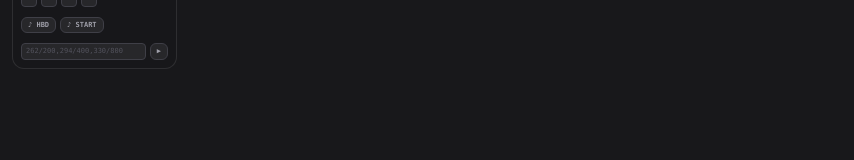
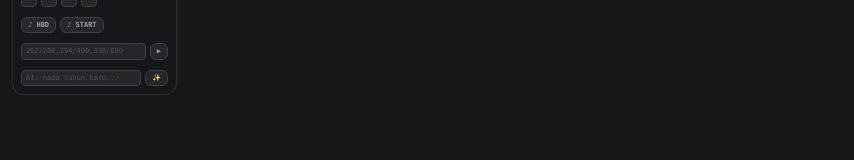
Before and after one commit to jajangking/kei, a Next.js app: page /simulasi in a window 1280 px wide. Shown: the part 144-304 px from the top of the page, without its empty margins (0-854 px from the left). Built offline with nearby package versions, Linux system fonts and the light colour scheme.

Commit message:
tambah AI melody generator: prompt ke Groq, auto-convert ke nada

```diff
--- a/app/simulasi/page.tsx
+++ b/app/simulasi/page.tsx
@@ -1237,6 +1237,65 @@ export default function SimulasiPage() {
                 ▶
               </button>
             </div>
+            <div className="flex gap-1 mt-1">
+              <input type="text" id="melodyPrompt" placeholder="AI: nada tahun baru..."
+                className="flex-1 min-w-0 px-1 py-0.5 rounded bg-zinc-800 border border-zinc-700 text-zinc-300 text-[7px] font-mono outline-none placeholder-zinc-600"
+              />
+              <button id="melodyAiBtn" onClick={async () => {
+                const btn = document.getElementById('melodyAiBtn') as HTMLButtonElement;
+                const inp = document.getElementById('melodyPrompt') as HTMLInputElement;
+                if (!btn || !inp) return;
+                const prompt = inp.value.trim();
+                if (!prompt || !groqApiKeyRef.current) return;
+                btn.textContent = '...';
+                btn.disabled = true;
+                try {
+                  const res = await fetch('/api/groq/chat', {
+                    method: 'POST',
+                    headers: { 'Content-Type': 'application/json' },
+                    body: JSON.stringify({
+                      messages: [{ role: 'user', content: prompt }],
+                      apiKey: groqApiKeyRef.current,
+                      systemPrompt: 'Kamu adalah komposer nada buzzer. Balas ONLY dengan daftar freq/dur pisah koma. Contoh: 262/200,294/200,330/400. Freq dalam Hz (262=C4, 294=D4, 330=E4, 349=F4, 392=G4, 440=A4, 494=B4, 523=C5). Dur dalam ms. MAX 50 not. Jangan tulis apa-apa selain daftar.',
+                    }),
+                  });
+                  if (!res.ok) throw Error('Gagal');
+                  const reader = res.body?.getReader();
+                  if (!reader) throw Error('No reader');
+                  const dec = new TextDecoder();
+                  let full = '';
+                  while (true) {
+                    const { done, value } = await reader.read();
+                    if (done) break;
+                    full += dec.decode(value, { stream: true });
+                  }
+                  const lines = full.split('\n');
+                  let melodyText = '';
+                  for (const l of lines) {
+                    if (!l.startsWith('data: ')) continue;
+                    const d = l.slice(6).trim();
+                    if (d === '[DONE]') continue;
+                    try { melodyText += JSON.parse(d).choices?.[0]?.delta?.content || ''; } catch {}
+                  }
+                  const parts = melodyText.split(',').map(s => s.trim());
+                  const arr: number[][] = [];
+                  for (const p of parts) {
+                    const m = p.match(/^(\d+)\/(\d+)$/);
+                    if (m) arr.push([parseInt(m[1]), parseInt(m[2])]);
+                  }
+                  if (arr.length && wsRef.current?.readyState === WebSocket.OPEN) {
+                    (document.getElementById('melodyInput') as HTMLInputElement).value = parts.filter(p => /^\d+\/\d+$/.test(p.trim())).join(',');
+                    wsRef.current.send(JSON.stringify({ melody: arr }));
+                  }
+                } catch {}
+                btn.textContent = '✨';
+                btn.disabled = false;
+              }}
+                className="px-1.5 py-0.5 rounded-md text-[7px] font-mono font-bold border bg-zinc-800 border-zinc-700 text-zinc-400 active:scale-90 hover:text-white"
+              >
+                ✨
+              </button>
+            </div>
           </div>
         )}
       </div>
```
